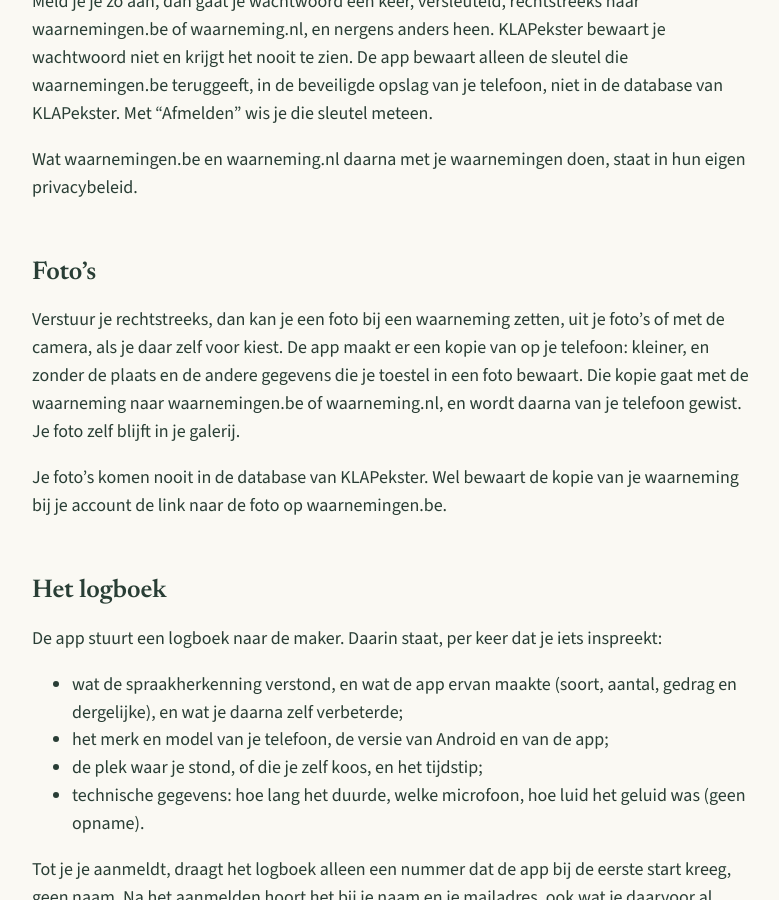
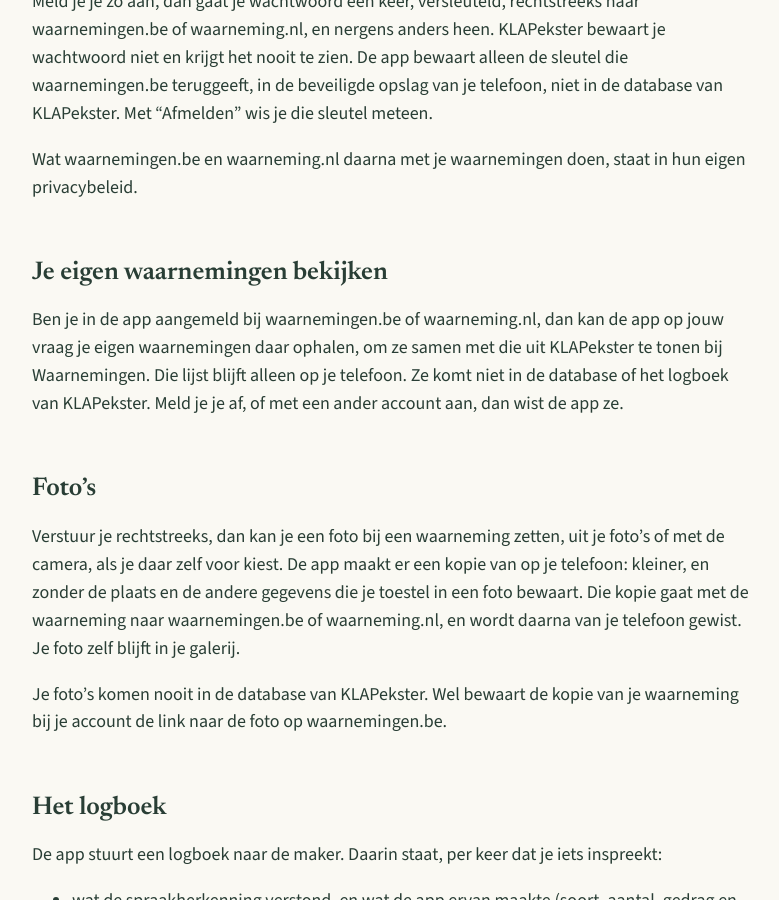
Before and after one commit to KLAPekster/website, a Jekyll site: the page built from privacy.md, in a window 1280 px wide and 900 px high, scrolled down 2443 px. Shown: the whole window, without its empty margins (248-1027 px from the left). Built offline with Jekyll 4.4.1, drawn with Linux system fonts in a browser that asks for light colours; some of the changed text lies outside the part shown.

Commit message:
Privacybeleid: je eigen waarnemingen bekijken
Co-Authored-By: Claude Opus 5.5 <noreply@anthropic.com>

```diff
--- a/privacy.md
+++ b/privacy.md
@@ -6,7 +6,7 @@ permalink: /privacy/
 
 # Privacybeleid
 
-<p class="flauw">Laatst gewijzigd op 11 november 2026</p>
+<p class="flauw">Laatst gewijzigd op 23 november 2026</p>
 
 Je spreekt je waarnemingen in, bewaart ze op je telefoon en beslist zelf
 wanneer je ze naar waarnemingen.be of waarneming.nl verstuurt. De eerste keer
@@ -106,6 +106,14 @@ beveiligde opslag van je telefoon, niet in de database van KLAPekster. Met
 
 Wat waarnemingen.be en waarneming.nl daarna met je waarnemingen doen, staat
 in hun eigen privacybeleid.
+
+## Je eigen waarnemingen bekijken
+
+Ben je in de app aangemeld bij waarnemingen.be of waarneming.nl, dan kan
+de app op jouw vraag je eigen waarnemingen daar ophalen, om ze samen met
+die uit KLAPekster te tonen bij Waarnemingen. Die lijst blijft alleen op
+je telefoon. Ze komt niet in de database of het logboek van KLAPekster.
+Meld je je af, of met een ander account aan, dan wist de app ze.
 
 ## Foto's
 
```
